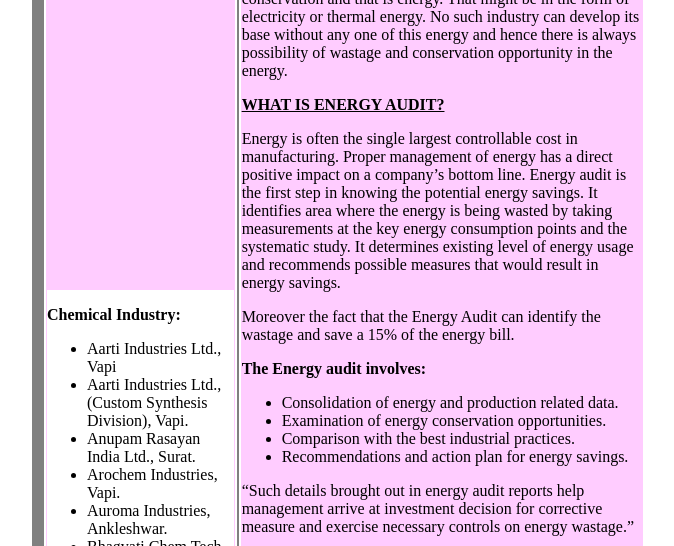
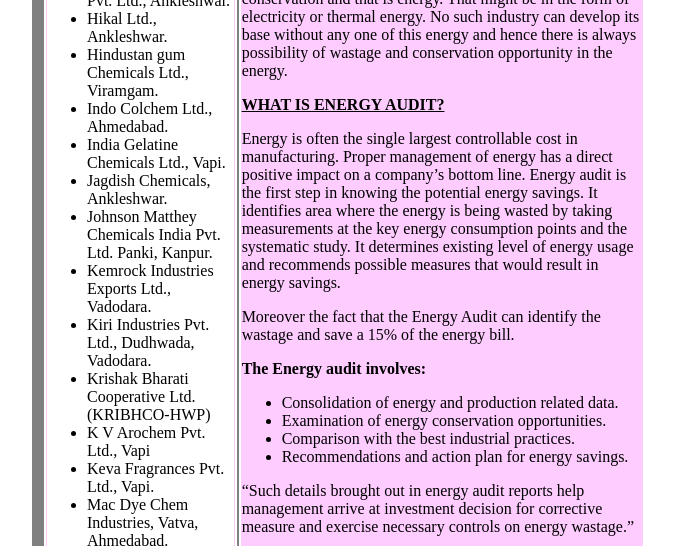
Before and after one commit to shubhambharatbhai/shubhambharatbhai.github.io, a plain HTML site: page index.html in a window 1280 px wide. Shown: the part 1039-1585 px from the top of the page, without its empty margins (318-992 px from the left). Drawn offline with Linux system fonts and the light colour scheme.

Commit message:
Update index.html

```diff
--- a/index.html
+++ b/index.html
@@ -7,7 +7,7 @@
     p {color: black;}
     table {border: 0px;}
     .main {background-color: grey; display:grid; grid-gap: 20px; padding: 10px;}
-    .sidebar {background-color: white; overflow: scroll; height: 600px;}
+    .sidebar {background-color: white; overflow: auto; height: 1800px;}
     .ending {background-color: grey; border: 0px;}
     a:link {color: black; background-color: transparent; text-decoration: none;}
     a:visited {color: black; background-color: transparent; text-decoration: none;}
```
